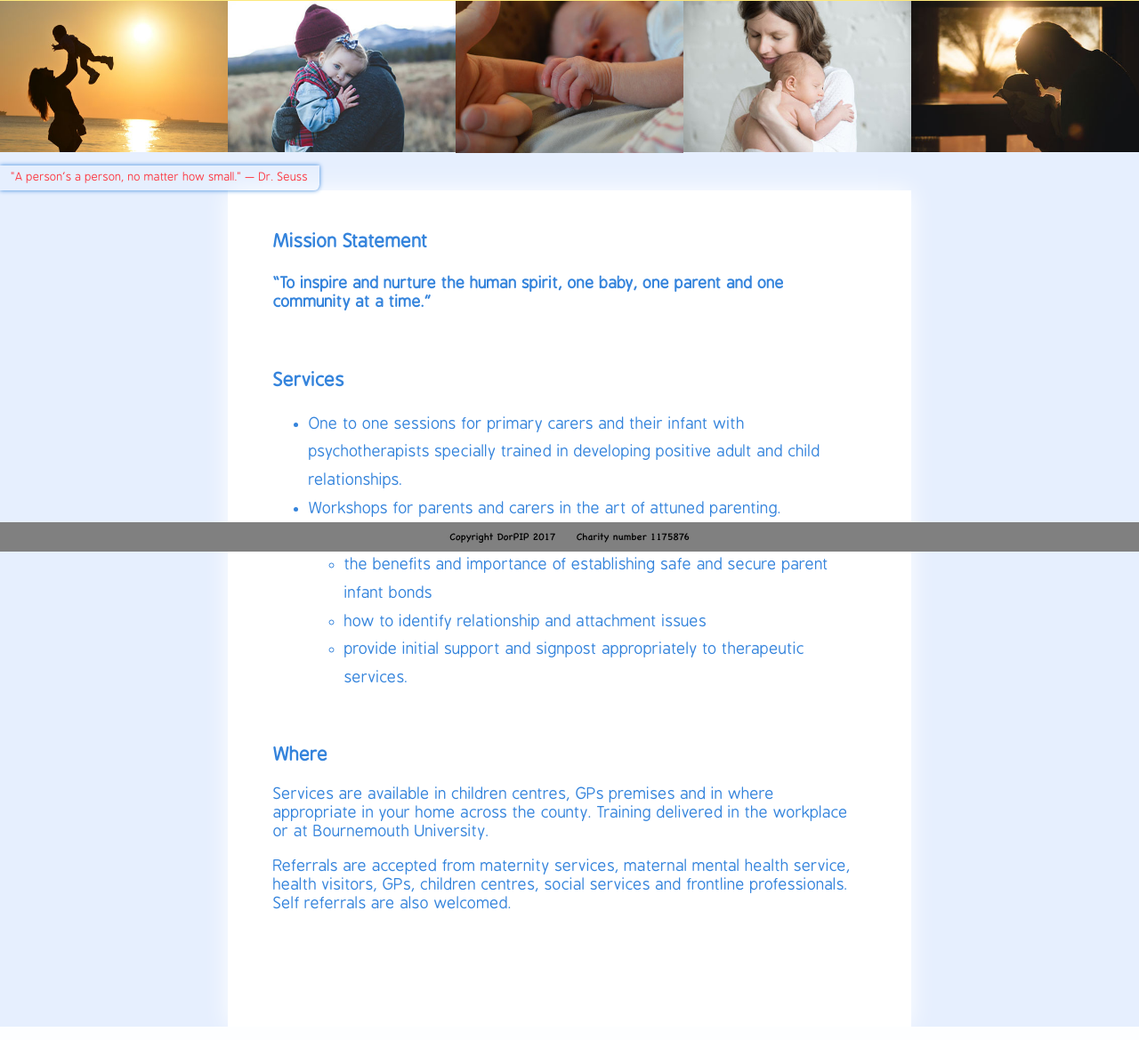
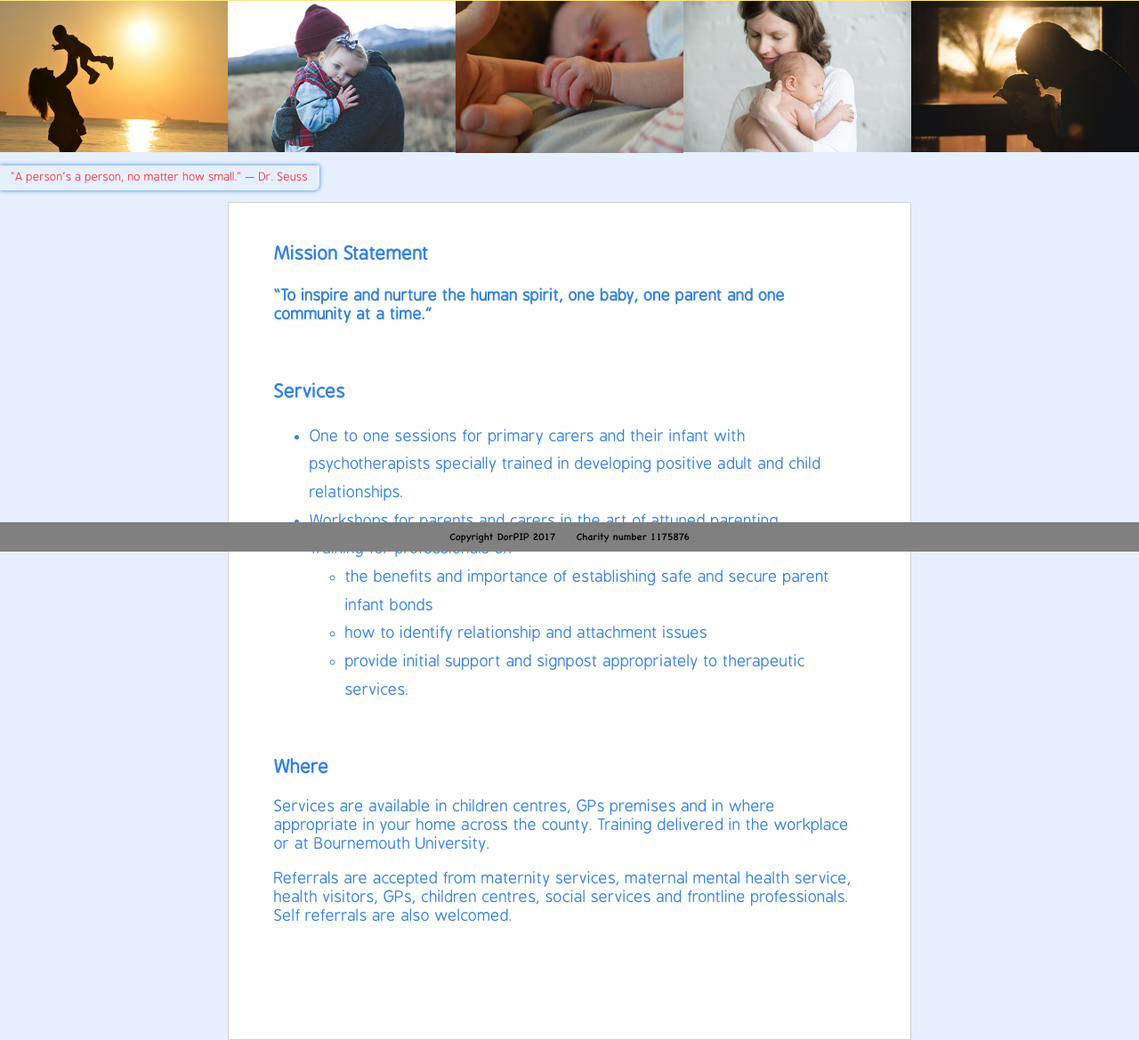
Before and after one commit to petetav/DorPip-devsite, a PHP site: page / in a window 1280 px wide. Shown: the part 180-1349 px from the top of the page at 89% size. Run offline with PHP 8.4, Linux system fonts and the light colour scheme.

Commit message:
Simplified file usage Favicon added Color change

```diff
--- a/css/main.css
+++ b/css/main.css
@@ -26,6 +26,7 @@ body{
 	color: var(--dorpip-blue);
 	font-family: 'BPreplay', arial, sans-serif;
 	line-height: 2;
+
 }
 
 /* Static top */
@@ -283,8 +284,9 @@ position: relative;
 	background-color: #fff;
 	font-size: 1.1em;
 	font-family: 'BPreplay', arial;
-	box-shadow: 0px 0px 25px #fff;
 	margin: auto;
+	margin-top: 1vw;
+	border: 1px solid lightgray;
 
 }
 
```
